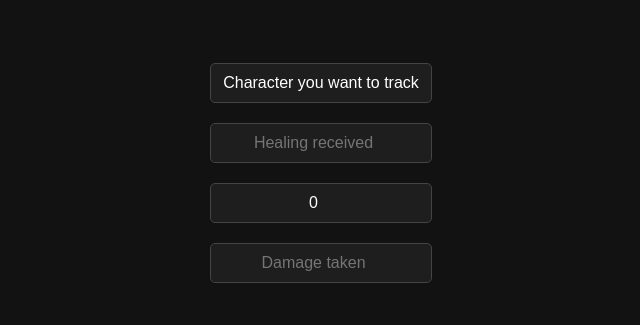
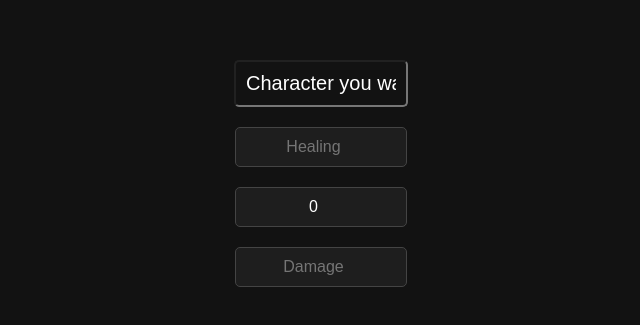
Before and after one commit to fabi-est/notion_ttrpg-widgets, a plain HTML site: page HP-counter.html in a window 1280 px wide. Shown: the part 227-552 px from the top of the page, without its empty margins (319-959 px from the left). Drawn offline with Linux system fonts and the light colour scheme.

Commit message:
Update HP-counter.html
Change in aesthetics

```diff
--- a/HP-counter.html
+++ b/HP-counter.html
@@ -26,7 +26,17 @@
       padding: 10px;
       font-size: 16px;
       margin: 10px;
-      width: 200px;
+      width: 150px;
+      text-align: center;
+    }
+    input[type="title"], input[type="text"] {
+      background-color: #121212;
+      color: #ffffff;
+      border-radius: 5px;
+      padding: 10px;
+      font-size: 20px;
+      margin: 10px;
+      width: 150px;
       text-align: center;
     }
 
@@ -41,16 +51,16 @@
 
   <div class="container">
     <!-- Editable label -->
-    <input type="text" id="labelInput" value="Character you want to track">
+    <input type="title" id="labelInput" value="Character you want to track">
 
     <!-- Add number -->
-    <input type="number" id="addInput" placeholder="Healing received">
+    <input type="number" id="addInput" placeholder="Healing">
 
     <!-- Main number -->
     <input type="number" id="mainNumber" value="0">
 
     <!-- Subtract number -->
-    <input type="number" id="subtractInput" placeholder="Damage taken">
+    <input type="number" id="subtractInput" placeholder="Damage">
   </div>
 
   <script>
```
